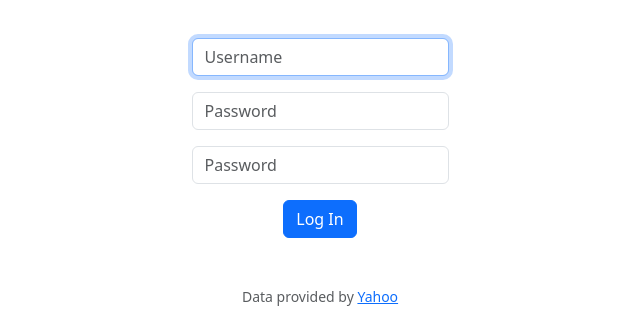
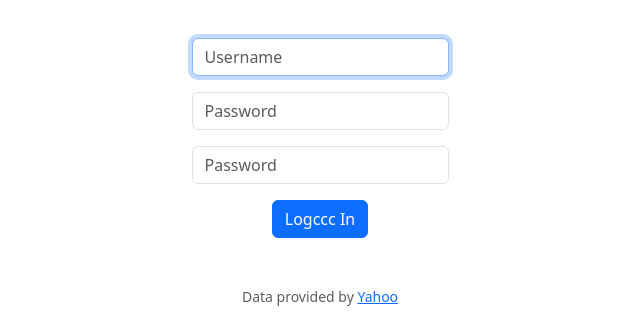
Before and after one commit to Ransometech/TrainMuscleFit, a Flask app: template finance/templates/password_reset.html in a window 1280 px wide. Shown: the part 86-406 px from the top of the page, without its empty margins (320-960 px from the left). Run offline with Flask 3, Linux system fonts and the light colour scheme; the template is opened without the code that fills it, so the values that code supplies are empty; some libraries are stand-ins or nearby versions.

Commit message:
Fri, Jul 26, 2024, 10:00 PM +01:00

```diff
--- a/finance/templates/password_reset.html
+++ b/finance/templates/password_reset.html
@@ -15,6 +15,6 @@
         <div class="mb-3">
             <input class="form-control mx-auto w-auto" name="password" placeholder="Password" type="password">
         </div>
-        <button class="btn btn-primary" type="submit">Log In</button>
+        <button class="btn btn-primary" type="submit">Logccc In</button>
     </form>
 {% endblock %}
```
